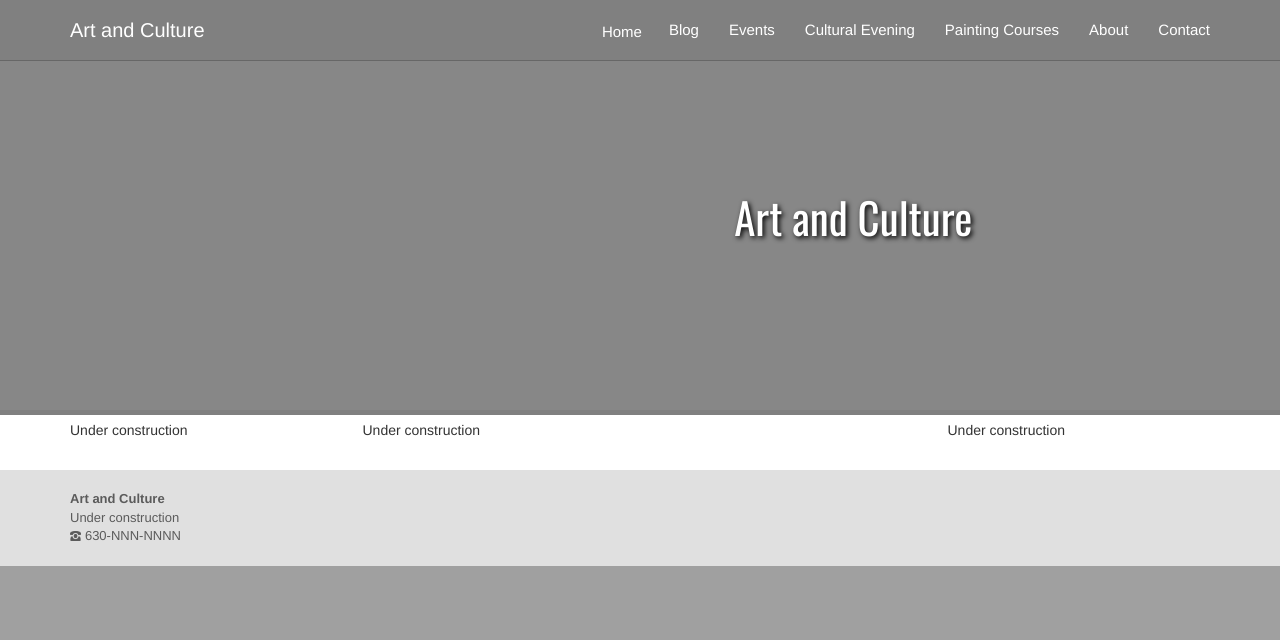
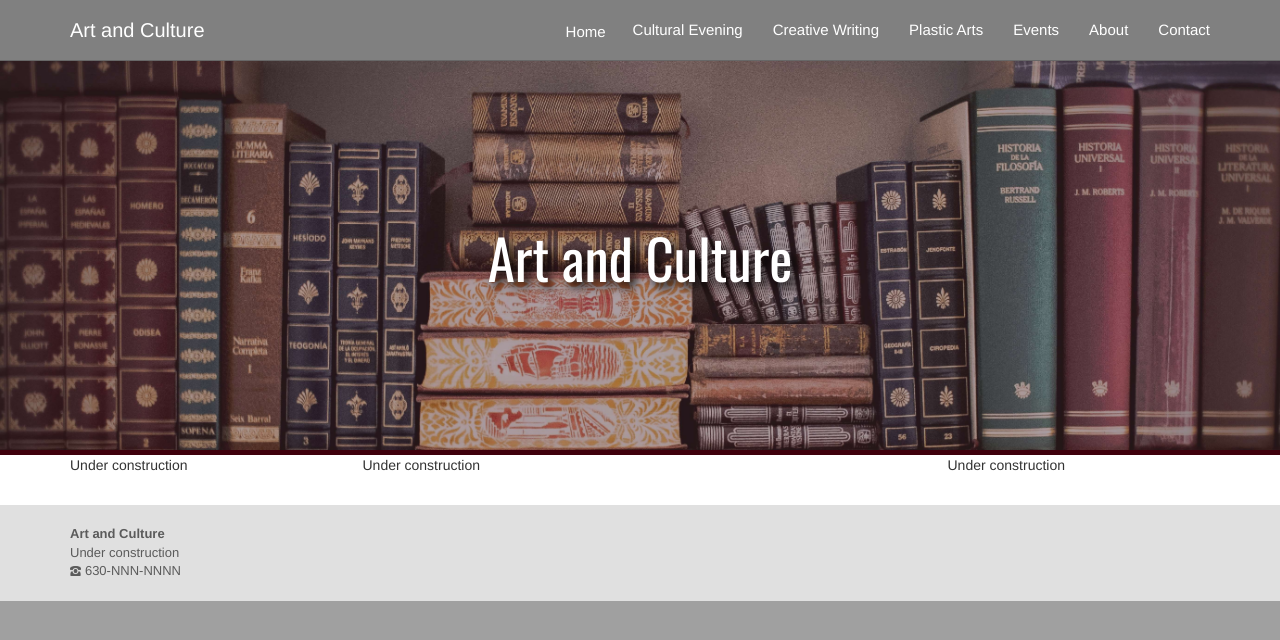
Before and after one commit to adrianth/culteve, a Jekyll site: the page built from en/index.html, in a window 1280 px wide. Shown: the top 640 px of the page. Built offline with Jekyll 4.4.1, drawn with Linux system fonts in a browser that asks for light colours.

Commit message:
Added background image

```diff
--- a/_includes/other/main-menu-en.html
+++ b/_includes/other/main-menu-en.html
@@ -25,22 +25,22 @@
                         </li>
                         <li>
                             <a href="{{ site.baseurl }}/">
-                                <div title="Blog">Blog</div>
+                                <div title="Cultural Evening">Cultural Evening</div>
+                            </a>
+                        </li>
+                        <li>
+                            <a href="{{ site.baseurl }}/">
+                                <div title="Creative Writing">Creative Writing</div>
+                            </a>
+                        </li>
+                        <li>
+                            <a href="{{ site.baseurl }}/">
+                                <div title="Plastic Arts">Plastic Arts</div>
                             </a>
                         </li>
                         <li>
                             <a href="{{ site.baseurl }}/">
                                 <div title="Events">Events</div>
-                            </a>
-                        </li>
-                        <li>
-                            <a href="{{ site.baseurl }}/">
-                                <div title="Cultural Evening">Cultural Evening</div>
-                            </a>
-                        </li>
-                        <li>
-                            <a href="{{ site.baseurl }}/">
-                                <div title="Painting Courses">Painting Courses</div>
                             </a>
                         </li>
                         <li>
@@ -57,7 +57,11 @@
                                 <li><a href="#">Orthodox catechism</a></li>
                             </ul>
                         </li>-->
-                        <li><a href="{{ site.baseurl }}/en/contact.html">Contact</a></li>
+                        <li>
+                            <a href="{{ site.baseurl }}/en/contact.html">
+                                <div title="Contact">Contact</div>
+                            </a>
+                        </li>
                         <!-- Language menu -->
                         <!-- <li>
                             <a class="dropdown-toggle" data-toggle="dropdown" title="Switch language" href="#">
--- a/css/home.css
+++ b/css/home.css
@@ -6,23 +6,29 @@
 
 div.home-banner {
     background-color: #878787;
-    /* background-image: url({{ site.baseurl }}/img/home/st-athanasius-banner.jpg); */
-    background-position: 15% top;
+    background-image: url({{ site.baseurl }}/img/home/books.jpg);
+    /* background-position: 15% top; */
+    background-position: 50% top;
     background-repeat: no-repeat;
     background-size: cover;
-    border-bottom: 5px solid gray;
+    border-bottom: 5px solid #3F000C;
     display: inline-block;
     height: 420px;
-    margin-top: -85px;
+    margin-top: -45px;
+    position: relative;
     width: 100%;
 }
 
 div.home-banner h1 {
+    bottom: 5px;
     color: white;
-    font-size: 43px;
+    /* position: absolute; */
+    font-size: 55px;
     line-height: 64px;
     margin-top: 190px;
-    text-shadow: 2px 2px 5px black;
+    right: 15px;
+    text-align: center;
+    text-shadow: 5px 5px 10px black;
 }
 
 div.events > ul {
--- a/en/index.html
+++ b/en/index.html
@@ -8,13 +8,7 @@ permalink: /index.html
 ---
 
 <div class="container home-banner">
-    <div class="row">
-        <div class="col-md-4">
-        </div>
-        <div class="col-md-8" style="text-align: center;">
-            <h1 class="hidden-xs hidden-sm">Art and Culture</h1>
-        </div>
-    </div>
+    <h1>Art and Culture</h1>
 </div>
 
 <div class="container">
```
Also changed, not shown: img/home/books.jpg (added).
